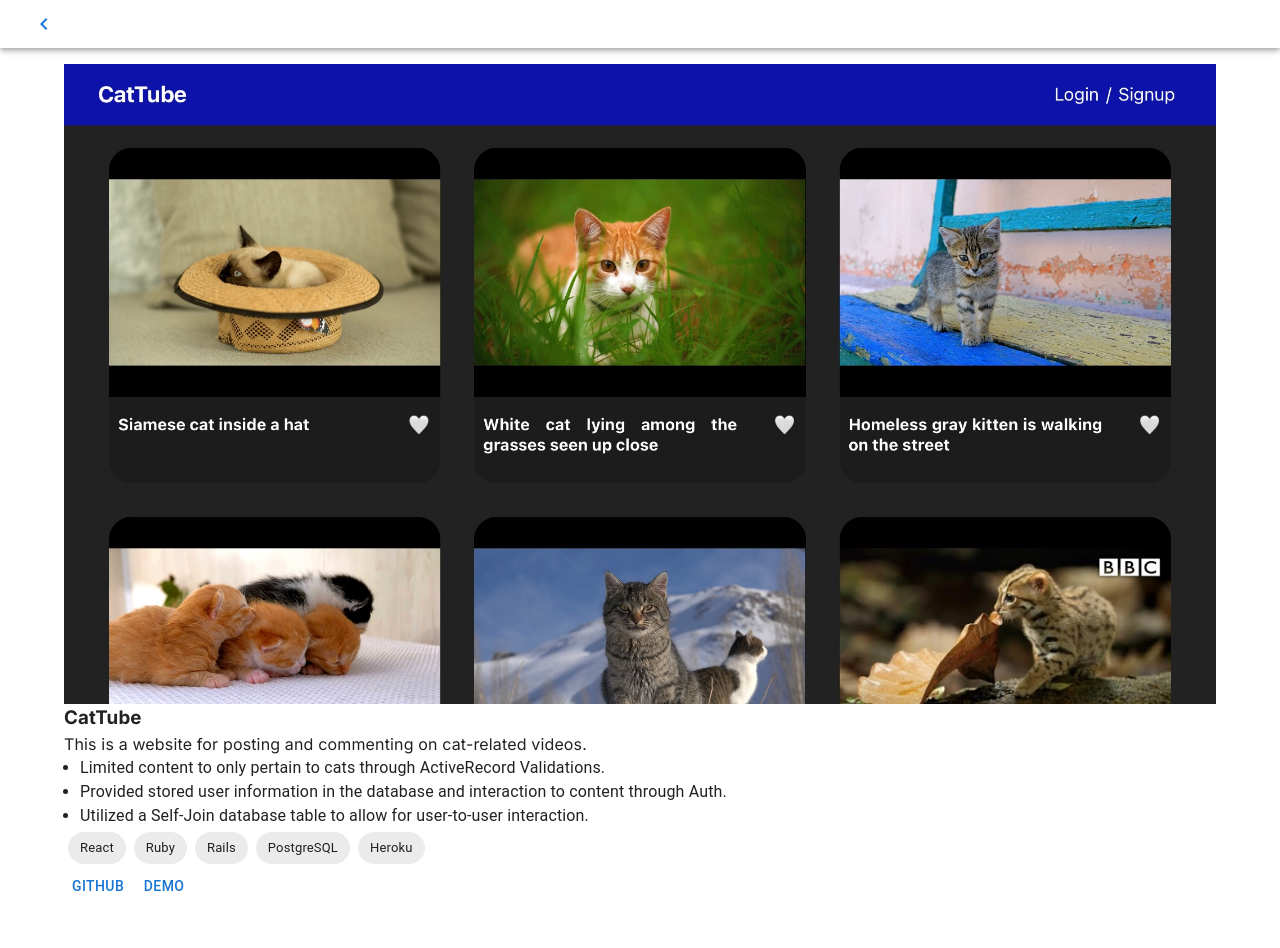
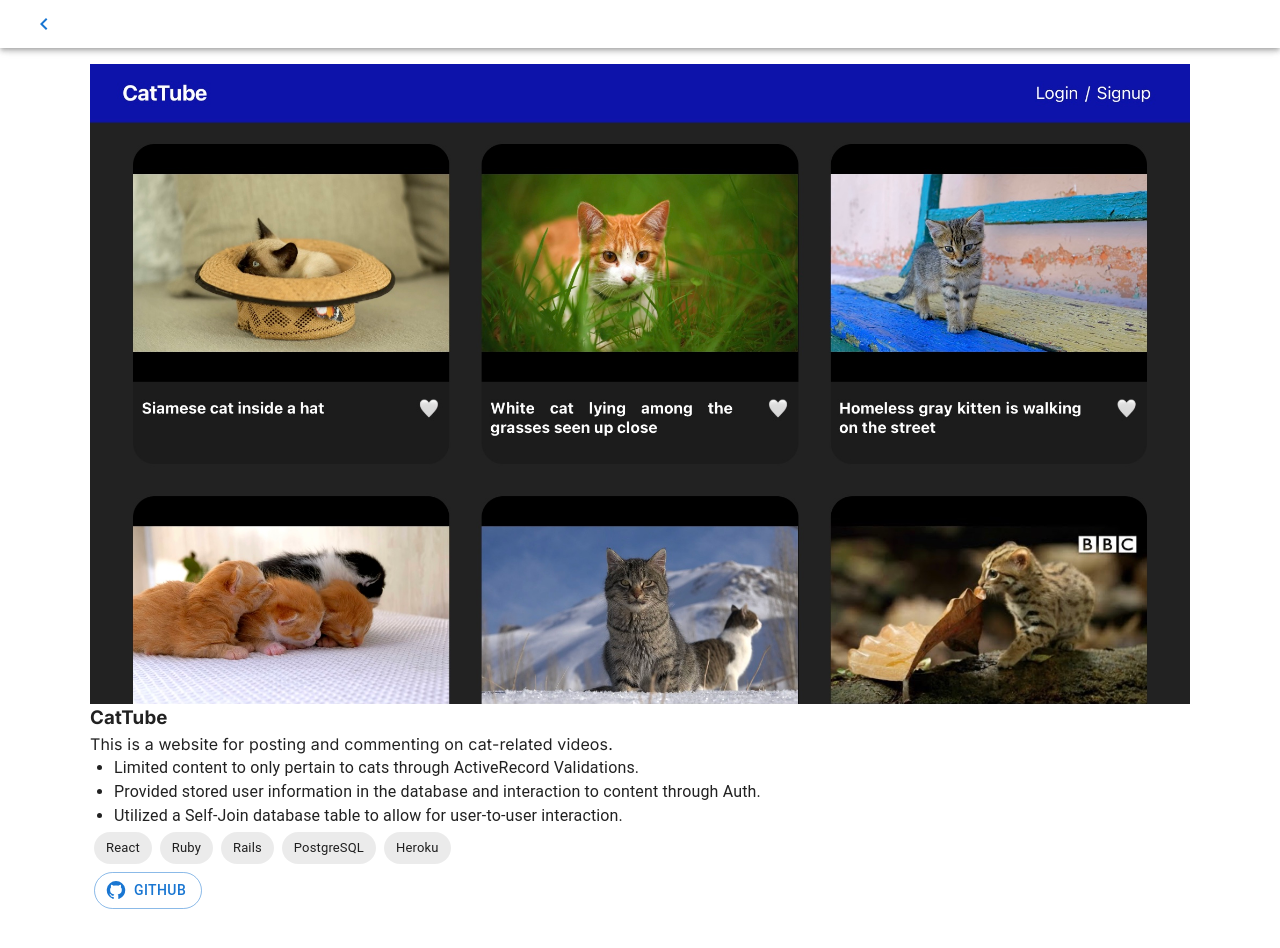
Before and after one commit to mailauki/portfolio-next, a Next.js app: page /projects/cat-tube in a window 1280 px wide. Shown: the top 948 px of the page. Built offline with nearby package versions, Linux system fonts and the light colour scheme.

Commit message:
Add Project component and style

```diff
--- /dev/null
+++ b/components/Projects/Project.js
@@ -0,0 +1,98 @@
+import Image from 'next/image'
+import { Inter } from '@next/font/google'
+import styles from '../../styles/Home.module.css'
+import { Button, Typography, Box, Chip } from '@mui/material'
+import GitHubIcon from '@mui/icons-material/GitHub'
+import OpenIcon from '@mui/icons-material/OpenInNew'
+
+const inter = Inter({ subsets: ['latin'] })
+
+export default function Project({ data }) {
+  const { id, title, description, image, links, tags } = data
+  const { githubLink, demoLink } = links
+
+  return (
+    <div
+      className={styles.page}
+      // className={styles.section}
+      // style={{ alignItems: "flex-start" }}
+    >
+      <div
+        style={{
+          alignItems: "flex-start",
+          position: "relative",
+          width: "100%",
+          height: "50vw",
+          overflow: "hidden"
+        }}
+      >
+        <Image
+          src={image}
+          alt={id}
+          // width={512}
+          // height={331.5}
+          fill
+          style={{ objectFit: "cover", objectPosition: "top" }}
+        />
+      </div>
+
+      <h3 className={inter.className}>
+        {title}
+      </h3>
+
+      <p className={inter.className}>
+        {description[0]}
+      </p>
+
+      <ul style={{ backgroundColor: "transparent", marginLeft: "1.5rem" }}>
+        {description.length > 1 ? (
+          description[1].map((bullet) => (
+            <li key={bullet}>{bullet}</li>
+          ))
+        ) : (
+          <></>
+        )}
+      </ul>
+
+      <div>
+        {tags.map((tag) => (
+          <Chip key={tag} label={tag} sx={{ margin: 0.5 }} />
+        ))}
+      </div>
+
+      <div>
+        {!githubLink ? (
+          <></>
+        ) : (
+          <Button
+            variant="outlined"
+            startIcon={<GitHubIcon />}
+            component="a"
+            href={githubLink}
+            target="_blank"
+            rel="noopener noreferrer"
+            sx={{ margin: 0.5, borderRadius: "50px" }}
+          >
+            GitHub
+          </Button>
+        )}
+
+        {!demoLink ? (
+          <></>
+        ) : (
+          <Button
+            variant="outlined"
+            startIcon={<OpenIcon />}
+            component="a"
+            href={demoLink}
+            target="_blank"
+            rel="noopener noreferrer"
+            sx={{ margin: 0.5, borderRadius: "50px" }}
+          >
+            Demo
+          </Button>
+        )}
+      </div>
+    </div>
+  )
+}
--- a/pages/projects/[id].js
+++ b/pages/projects/[id].js
@@ -6,19 +6,27 @@ import { Inter } from '@next/font/google'
 import styles from '../../styles/Home.module.css'
 import { AppBar, Toolbar, IconButton, CircularProgress, Button, Chip } from '@mui/material'
 import ChevronLeftIcon from '@mui/icons-material/ChevronLeft'
-import { minHeight } from '@mui/system'
+import Project from '../../components/Projects/Project'
 
 const inter = Inter({ subsets: ['latin'] })
 
 const fetcher = (url) => fetch(url).then((res) => res.json())
 
-export default function Project() {
+export default () => {
   const { query } = useRouter()
   const { data, error } = useSWR(`/api/projects/${query.id}`, fetcher)
 
-  if (error) return <div className={styles.section}>Failed to Load</div>
+  if (error) return (
+    <div className={styles.page}>
+      Failed to Load
+    </div>
+  )
 
-  if (!data) return <div className={styles.section}><CircularProgress /></div>
+  if (!data) return (
+    <div className={styles.page}>
+      <CircularProgress />
+    </div>
+  )
 
   return (
     <>
@@ -30,13 +38,14 @@ export default function Project() {
       </Head>
 
       <div
-        // className={styles.main}
-        style={{
-          display: "flex",
-          flexDirection: "column",
-          minHeight: "100vh",
-          padding: "4rem"
-        }}
+        className={styles.main}
+        // className={styles.page}
+        // style={{
+        //   display: "flex",
+        //   flexDirection: "column",
+        //   minHeight: "100vh",
+        //   padding: "4rem"
+        // }}
       >
         <AppBar
           color="transparent"
@@ -49,68 +58,7 @@ export default function Project() {
           </Toolbar>
         </AppBar>
 
-
-        <div
-          // className={styles.section}
-          style={{ alignItems: "flex-start" }}
-        >
-          <div
-            style={{
-              alignItems: "flex-start",
-              position: "relative",
-              width: "100%",
-              height: "50vw",
-              overflow: "hidden"
-            }}
-          >
-            <Image
-              src={data.image}
-              alt={data.id}
-              // width={512}
-              // height={331.5}
-              fill
-              style={{ objectFit: "cover", objectPosition: "top" }}
-            />
-          </div>
-          <h3 className={inter.className}>
-            {data.title}
-          </h3>
-          <p className={inter.className}>
-            {data.description[0]}
-          </p>
-          <ul style={{ backgroundColor: "transparent", marginLeft: "1rem" }}>
-            {data.description.length > 1 ? (
-              data.description[1].map((bullet) => (
-                <li key={bullet}>{bullet}</li>
-              ))
-            ) : (
-              <></>
-            )}
-          </ul>
-          <div>
-            {data.tags.map((tag) => (
-              <Chip key={tag} label={tag} sx={{ margin: 0.5 }} />
-            ))}
-          </div>
-          <div>
-            <Button
-              component="a"
-              href={data.links.githubLink}
-              target="_blank"
-              rel="noopener noreferrer"
-            >
-              GitHub
-            </Button>
-            <Button
-              component="a"
-              href={data.links.demoLink}
-              target="_blank"
-              rel="noopener noreferrer"
-            >
-              Demo
-            </Button>
-          </div>
-        </div>
+        <Project data={data} />
       </div>
     </>
   )
--- a/styles/Home.module.css
+++ b/styles/Home.module.css
@@ -5,6 +5,15 @@
   align-items: center;
   padding: 4rem;
   gap: 20vh;
+}
+
+.page {
+  width: var(--max-width);
+  max-width: 100%;
+  display: flex;
+  flex-direction: column;
+  justify-content: flex-start;
+  align-items: flex-start;
 }
 
 .section {
@@ -179,6 +188,10 @@
     padding: 2rem;
   }
 
+  .page {
+    padding-top: 40px;
+  }
+
   .header h5 {
     display: none;
   }
```
